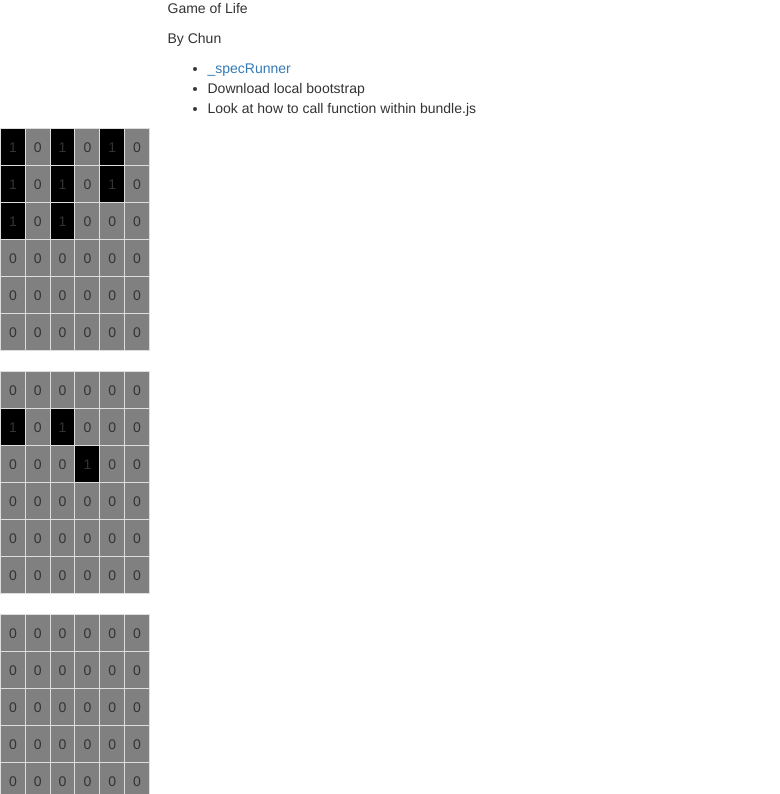
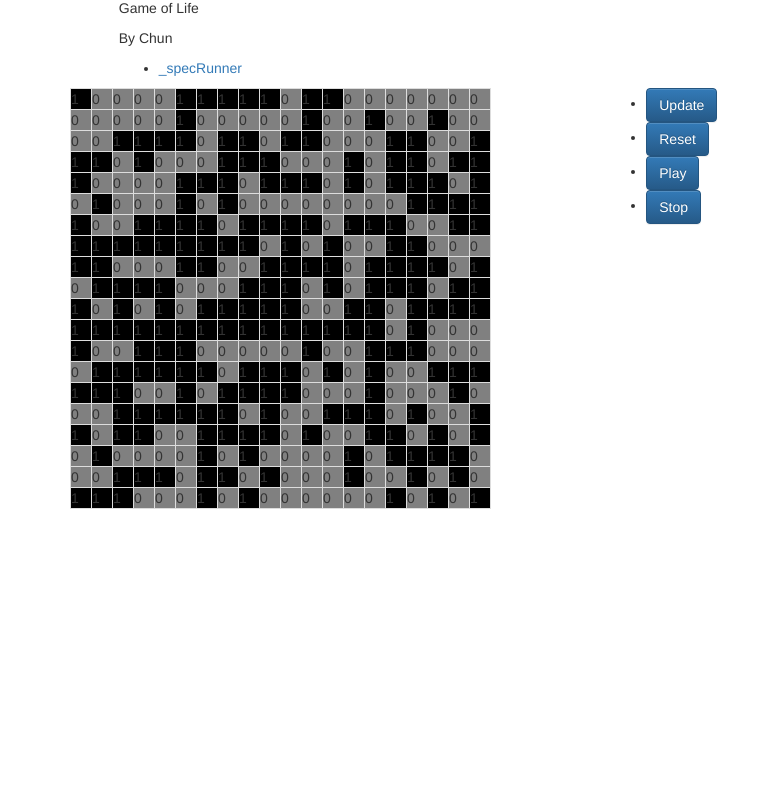
Before and after one commit to 123-Chun/Game-of-Life, a website: page index.html in a window 1280 px wide. Shown: the part 72-866 px from the top of the page, without its empty margins (0-780 px from the left). After the commit the page ends 800 px from the top, so only its background shows below. Drawn offline with Linux system fonts and the light colour scheme.

Commit message:
Working on browser version

```diff
--- a/css/style.css
+++ b/css/style.css
@@ -1,6 +1,7 @@
 table {
 	table-layout: fixed;
 	width: inherit !important;
+	max-width: inherit !important;
 }
 
 .empty {
@@ -10,8 +11,10 @@ table {
 .filled {
 	background-color: black !important;
 }
-
 td {
+	padding: 0 !important;
+}
+td div {
 	width: 20px !important;
 	height: 20px !important;
 }
--- a/index.html
+++ b/index.html
@@ -7,15 +7,13 @@
 	<link rel="stylesheet" type="text/css" href="css/bootstrap.min.css">
 	<link rel="stylesheet" type="text/css" href="css/bootstrap-theme.min.css">
 	<link rel="stylesheet" type="text/css" href="css/style.css">
-	<!-- <script src="//code.jquery.com/jquery.js"></script> -->
-	<!-- <script src="https://maxcdn.bootstrapcdn.com/bootstrap/3.3.6/js/bootstrap.min.js" integrity="sha384-0mSbJDEHialfmuBBQP6A4Qrprq5OVfW37PRR3j5ELqxss1yVqOtnepnHVP9aJ7xS" crossorigin="anonymous"></script> -->
 	<script src="js/jquery-2.2.1.min.js"></script>
 	<script src="js/bundle.js"></script>
 </head>
 <body>
 	<div class="container">
 		<div class="row">
-			<div class="col-sm-8 col-sm-offset-2">
+			<div class="col-sm-10 col-sm-offset-1">
 				<h1>Hello World</h1>
 				<p>Game of Life</p>
 				<p>By Chun</p>
@@ -23,44 +21,27 @@
 					<li>
 						<a href="_specRunner.html">_specRunner</a>
 					</li>
-					<li>
-						Download local bootstrap
-					</li>
-					<li>Look at how to call function within bundle.js</li>
 				</ul>
-				<div class="grid">
+			</div>
+		</div>
+		<div class="row">
+			<div class="col-sm-11">
+				<div class="grid" id="grid"></div>
+			</div>
+			<div class="col-sm-1">
+				<ul>
+					<li><a href="#" id="update" class="btn btn-primary">Update</a></li>
+					<li><a href="#" id="reset" class="btn btn-primary">Reset</a></li>
+					<li><a href="#" id="play" class="btn btn-primary">Play</a></li>
+					<li><a href="#" id="stop" class="btn btn-primary">Stop</a></li>
+				</ul>
+			</div>
+		</div>
+
 		<script >
-					function createTable(tableData) {
-					  var table = document.createElement('table');
-					  table.className = "table table-bordered";
-					  var tableBody = document.createElement('tbody');
-
-					  tableData.forEach(function(rowData) {
-					    var row = document.createElement('tr');
-
-					    rowData.forEach(function(cellData) {
-					      var cell = document.createElement('td');
-					      if (cellData == 0) {
-					      	cell.className = "empty";
-					      }else{
-					      	cell.className = "filled";
-					      };
-					      cell.appendChild(document.createTextNode(cellData));
-					      row.appendChild(cell);
-					    });
-
-					    tableBody.appendChild(row);
-					  });
-
-					  table.appendChild(tableBody);
-					  document.body.appendChild(table);
-					}
-
-
-				</script>
-				<script>
 		$(document).ready(function() {
 
+			var gridDiv = document.getElementById('grid');
 			var initialState = [
 						[0,1,0],
 						[0,1,0],
@@ -71,6 +52,91 @@
 			var grid = [];
 			var newGrid = [];
 			var gridSize = 3;
+			var htmlGrid = [];
+			var gridPlay = 0;
+			var iteration = 0;
+
+			drawGrid(20);
+
+			// grid = initialState;
+			createTable(grid,true);
+
+			$('a#reset').click(function reset() {
+				drawGrid(20);
+				createTable(grid,false);
+
+			});
+			// console.log(newGrid);
+			// printGrid(grid);
+			// for (var i = 0; i < 5; i++) {
+			// 	printGrid(grid);
+			// 	updateGrid();
+			// 	createTable(grid);
+			// }
+
+			function createTable(tableData,create) {
+			  var table = document.createElement('table');
+			  table.className = "table table-bordered";
+			  var tableBody = document.createElement('tbody');
+
+			  tableData.forEach(function(rowData) {
+			    var row = document.createElement('tr');
+
+			    rowData.forEach(function(cellData) {
+			      var cell = document.createElement('td');
+			      var cellDiv = document.createElement('div');
+			      if (cellData == 0) {
+			      	cellDiv.className = "empty";
+			      }else{
+			      	cellDiv.className = "filled";
+			      };
+			      cellDiv.appendChild(document.createTextNode(cellData));
+			      cell.appendChild(cellDiv);
+			      row.appendChild(cell);
+			    });
+
+			    tableBody.appendChild(row);
+			  });
+
+			  table.appendChild(tableBody);
+			  if (create == true) {
+
+				gridDiv.appendChild(table);
+			  }else {
+
+			  	$("table.table").replaceWith(table);
+			  	// gridDiv.appendChild(table);
+			  }
+			}
+
+			$('a#update').click(function update() {
+				// printGrid(grid);
+				updateGrid();
+				createTable(grid,false);
+			});
+
+			$('a#play').click(function play() {
+				gridPlay += 20;
+				console.log(gridPlay);
+
+				while (iteration < gridPlay) {
+					iteration = iteration + 1;
+					setTimeout(function(){
+						console.log("Iteration"+iteration)
+						updateGrid();
+						createTable(grid,false);
+					}, 250 * iteration);
+						// body...
+					// printGrid(grid);
+				}
+
+			});
+
+			$('a#stop').click(function stop() {
+				gridPlay = 0;
+				console.log(gridPlay);
+			});
+
 
 			function drawGrid(size)
 			{
@@ -166,7 +232,7 @@
 					}
 				}
 
-						console.log("Cell: "+x+","+y+" OState "+grid[x][y]+" Neighbours: "+liveNeighbours+" State "+newGrid[x][y]+"\n" );
+				// console.log("Cell: "+x+","+y+" OState "+grid[x][y]+" Neighbours: "+liveNeighbours+" State "+newGrid[x][y]+"\n" );
 			}
 
 			function findLiveCells() {
@@ -242,23 +308,9 @@
 				};
 			}
 
-					drawGrid(6);
-					// grid = initialState;
-					// createTable(grid);
-
-					// console.log(newGrid);
-					// printGrid(grid);
-					for (var i = 0; i < 5; i++) {
-						printGrid(grid);
-						updateGrid();
-						createTable(grid);
-					}
 
 		})
 		</script>
 	</div>
-			</div>
-		</div>
-	</div>
 </body>
 </html>
```
Lines whose indentation alone changed are shown as unchanged.
